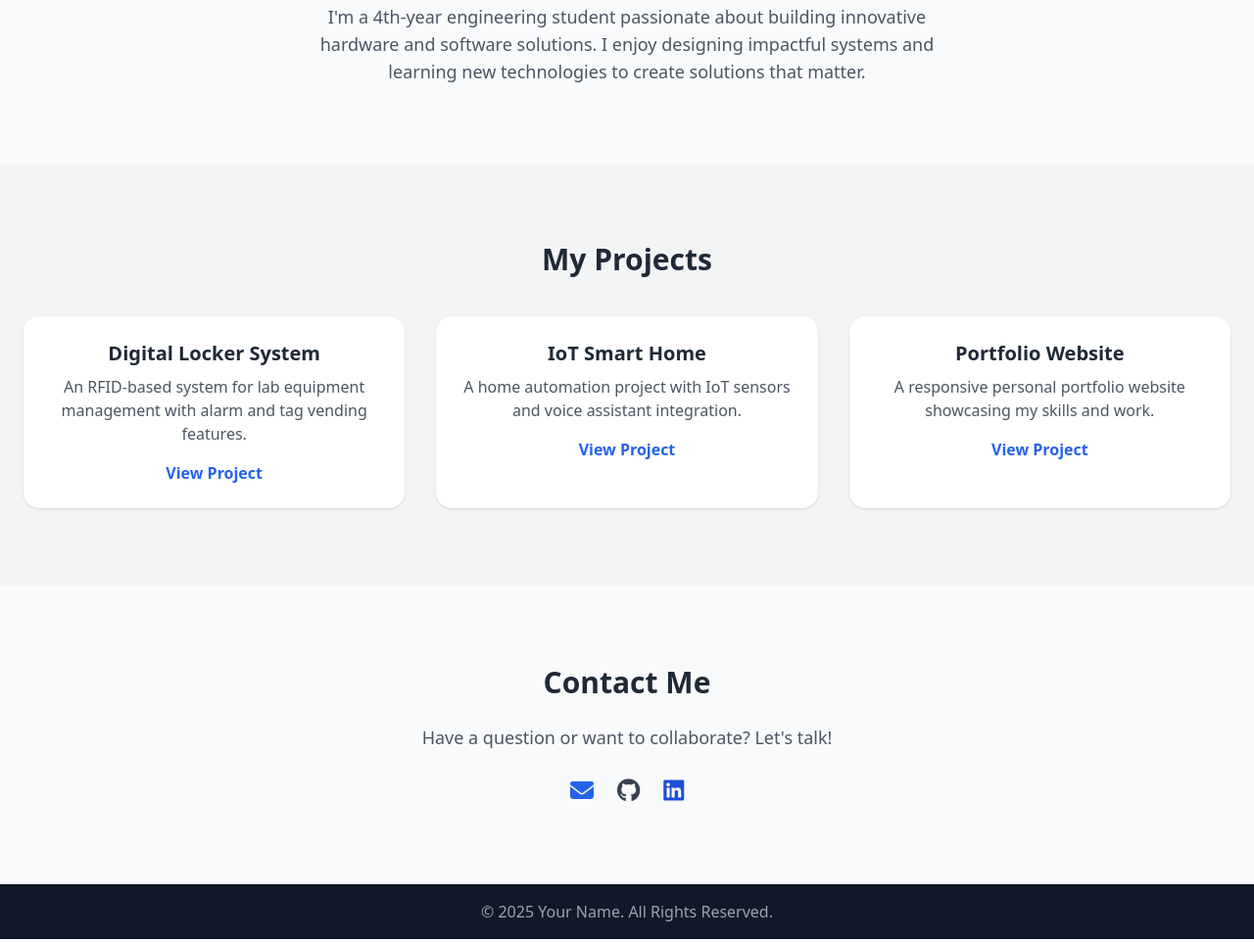
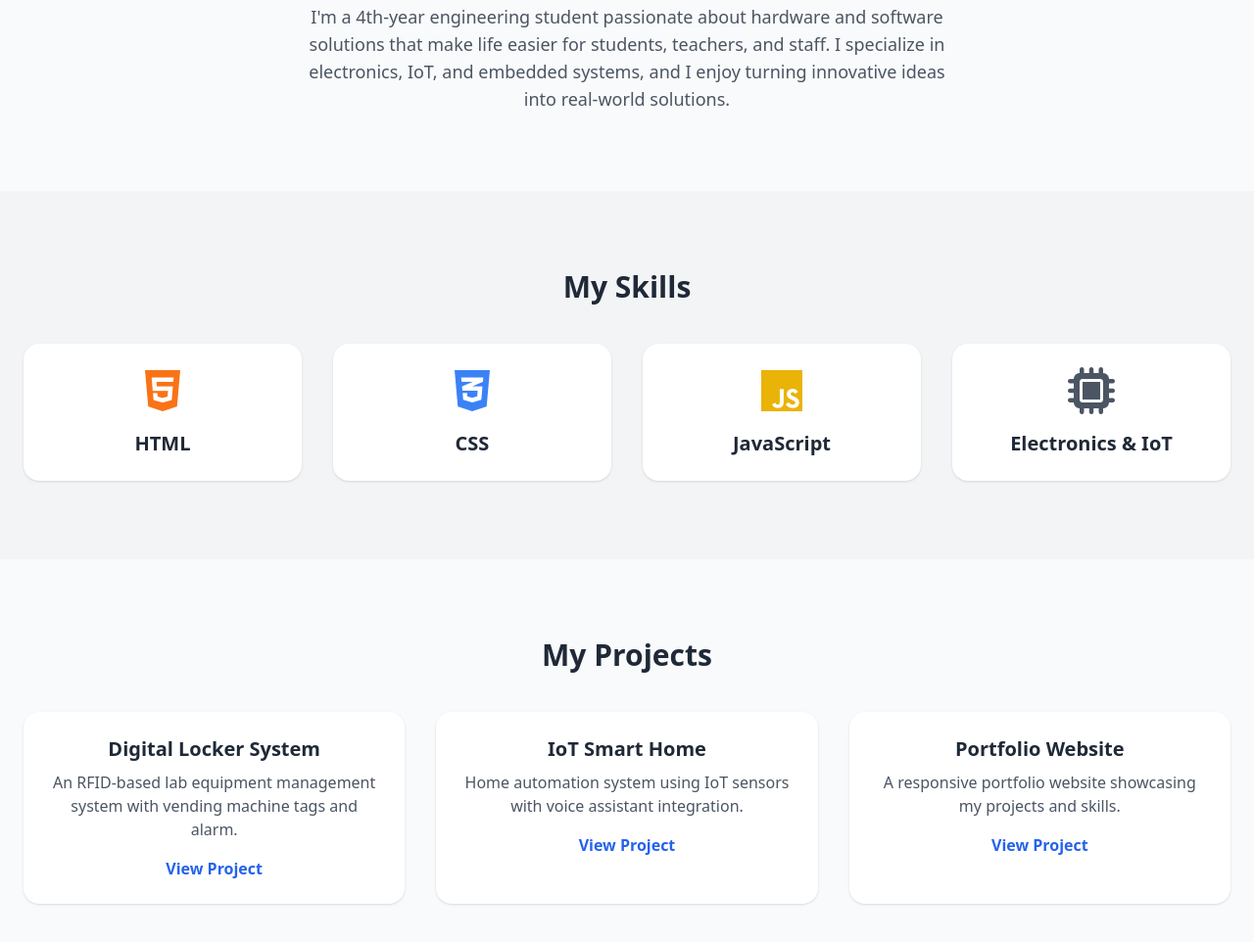
Before and after one commit to janevenowski-cloud/portfoliotest, a plain HTML site: page index.html in a window 1280 px wide. Shown: the part 937-1899 px from the top of the page at 98% size. Drawn offline with nearby package versions, Linux system fonts and the light colour scheme.

Commit message:
Add files via upload

```diff
--- a/index.html
+++ b/index.html
@@ -6,6 +6,9 @@
   <title>Your Name | Portfolio</title>
   <script src="https://cdn.tailwindcss.com"></script>
   <link rel="stylesheet" href="https://cdnjs.cloudflare.com/ajax/libs/font-awesome/6.4.0/css/all.min.css"/>
+  <style>
+    body { scroll-behavior: smooth; }
+  </style>
 </head>
 <body class="bg-gray-50 text-gray-800 font-sans">
 
@@ -16,6 +19,7 @@
       <nav>
         <ul class="flex space-x-6">
           <li><a href="#about" class="hover:text-blue-600">About</a></li>
+          <li><a href="#skills" class="hover:text-blue-600">Skills</a></li>
           <li><a href="#projects" class="hover:text-blue-600">Projects</a></li>
           <li><a href="#contact" class="hover:text-blue-600">Contact</a></li>
         </ul>
@@ -27,7 +31,7 @@
   <section class="h-screen flex flex-col justify-center items-center text-center bg-gradient-to-br from-blue-100 to-blue-50">
     <img src="https://via.placeholder.com/150" alt="Profile" class="rounded-full border-4 border-blue-600 w-40 h-40 mb-6">
     <h2 class="text-4xl md:text-5xl font-bold mb-4">Hi, I'm Your Name</h2>
-    <p class="text-lg text-gray-600 mb-6">Engineering Student | Developer | Innovator</p>
+    <p class="text-lg text-gray-600 mb-6">4th-Year Engineering Student | Developer | Hardware Innovator</p>
     <a href="#projects" class="bg-blue-600 text-white px-6 py-3 rounded-lg shadow hover:bg-blue-700 transition">View My Work</a>
   </section>
 
@@ -35,30 +39,54 @@
   <section id="about" class="py-20 container mx-auto px-6 text-center">
     <h3 class="text-3xl font-bold mb-6">About Me</h3>
     <p class="text-lg text-gray-600 max-w-2xl mx-auto">
-      I'm a 4th-year engineering student passionate about building innovative hardware and software solutions.
-      I enjoy designing impactful systems and learning new technologies to create solutions that matter.
+      I'm a 4th-year engineering student passionate about hardware and software solutions that make life easier for students, teachers, and staff.
+      I specialize in electronics, IoT, and embedded systems, and I enjoy turning innovative ideas into real-world solutions.
     </p>
   </section>
 
+  <!-- Skills Section -->
+  <section id="skills" class="py-20 bg-gray-100">
+    <div class="container mx-auto px-6 text-center">
+      <h3 class="text-3xl font-bold mb-10">My Skills</h3>
+      <div class="grid md:grid-cols-4 gap-8">
+        <div class="bg-white p-6 rounded-2xl shadow hover:shadow-lg transition">
+          <i class="fab fa-html5 text-5xl text-orange-500 mb-4"></i>
+          <h4 class="text-xl font-semibold">HTML</h4>
+        </div>
+        <div class="bg-white p-6 rounded-2xl shadow hover:shadow-lg transition">
+          <i class="fab fa-css3-alt text-5xl text-blue-500 mb-4"></i>
+          <h4 class="text-xl font-semibold">CSS</h4>
+        </div>
+        <div class="bg-white p-6 rounded-2xl shadow hover:shadow-lg transition">
+          <i class="fab fa-js text-5xl text-yellow-500 mb-4"></i>
+          <h4 class="text-xl font-semibold">JavaScript</h4>
+        </div>
+        <div class="bg-white p-6 rounded-2xl shadow hover:shadow-lg transition">
+          <i class="fas fa-microchip text-5xl text-gray-600 mb-4"></i>
+          <h4 class="text-xl font-semibold">Electronics & IoT</h4>
+        </div>
+      </div>
+    </div>
+  </section>
+
   <!-- Projects Section -->
-  <section id="projects" class="py-20 bg-gray-100">
+  <section id="projects" class="py-20">
     <div class="container mx-auto px-6 text-center">
       <h3 class="text-3xl font-bold mb-10">My Projects</h3>
       <div class="grid md:grid-cols-3 gap-8">
-        <!-- Project Card -->
         <div class="bg-white p-6 rounded-2xl shadow hover:shadow-lg transition">
           <h4 class="text-xl font-semibold mb-2">Digital Locker System</h4>
-          <p class="text-gray-600 mb-4">An RFID-based system for lab equipment management with alarm and tag vending features.</p>
+          <p class="text-gray-600 mb-4">An RFID-based lab equipment management system with vending machine tags and alarm.</p>
           <a href="#" class="text-blue-600 font-semibold hover:underline">View Project</a>
         </div>
         <div class="bg-white p-6 rounded-2xl shadow hover:shadow-lg transition">
           <h4 class="text-xl font-semibold mb-2">IoT Smart Home</h4>
-          <p class="text-gray-600 mb-4">A home automation project with IoT sensors and voice assistant integration.</p>
+          <p class="text-gray-600 mb-4">Home automation system using IoT sensors with voice assistant integration.</p>
           <a href="#" class="text-blue-600 font-semibold hover:underline">View Project</a>
         </div>
         <div class="bg-white p-6 rounded-2xl shadow hover:shadow-lg transition">
           <h4 class="text-xl font-semibold mb-2">Portfolio Website</h4>
-          <p class="text-gray-600 mb-4">A responsive personal portfolio website showcasing my skills and work.</p>
+          <p class="text-gray-600 mb-4">A responsive portfolio website showcasing my projects and skills.</p>
           <a href="#" class="text-blue-600 font-semibold hover:underline">View Project</a>
         </div>
       </div>
@@ -66,13 +94,16 @@
   </section>
 
   <!-- Contact Section -->
-  <section id="contact" class="py-20 container mx-auto px-6 text-center">
-    <h3 class="text-3xl font-bold mb-6">Contact Me</h3>
-    <p class="text-lg text-gray-600 mb-6">Have a question or want to collaborate? Let's talk!</p>
-    <div class="flex justify-center space-x-6">
-      <a href="mailto:youremail@example.com" class="text-blue-600 text-2xl"><i class="fas fa-envelope"></i></a>
-      <a href="https://github.com/yourusername" class="text-gray-700 text-2xl"><i class="fab fa-github"></i></a>
-      <a href="https://linkedin.com/in/yourusername" class="text-blue-700 text-2xl"><i class="fab fa-linkedin"></i></a>
+  <section id="contact" class="py-20 bg-gray-100">
+    <div class="container mx-auto px-6 text-center">
+      <h3 class="text-3xl font-bold mb-6">Contact Me</h3>
+      <p class="text-lg text-gray-600 mb-6">Want to collaborate or ask a question? Get in touch!</p>
+      <form action="https://formspree.io/f/mayvbkzg" method="POST" class="max-w-xl mx-auto">
+        <input type="text" name="name" placeholder="Your Name" class="w-full p-3 mb-4 border rounded" required>
+        <input type="email" name="email" placeholder="Your Email" class="w-full p-3 mb-4 border rounded" required>
+        <textarea name="message" rows="5" placeholder="Your Message" class="w-full p-3 mb-4 border rounded" required></textarea>
+        <button type="submit" class="bg-blue-600 text-white px-6 py-3 rounded-lg hover:bg-blue-700 transition">Send Message</button>
+      </form>
     </div>
   </section>
 
```
